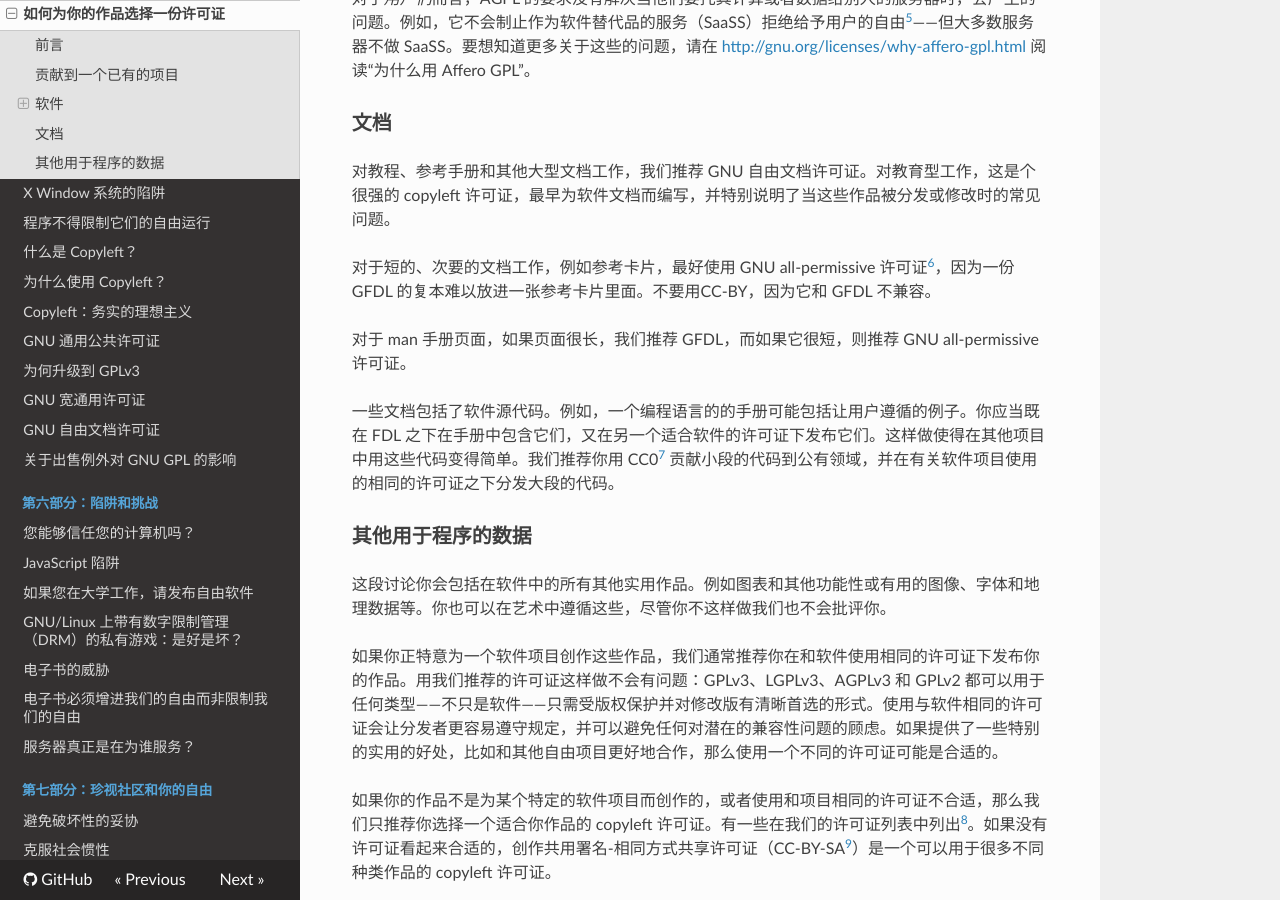
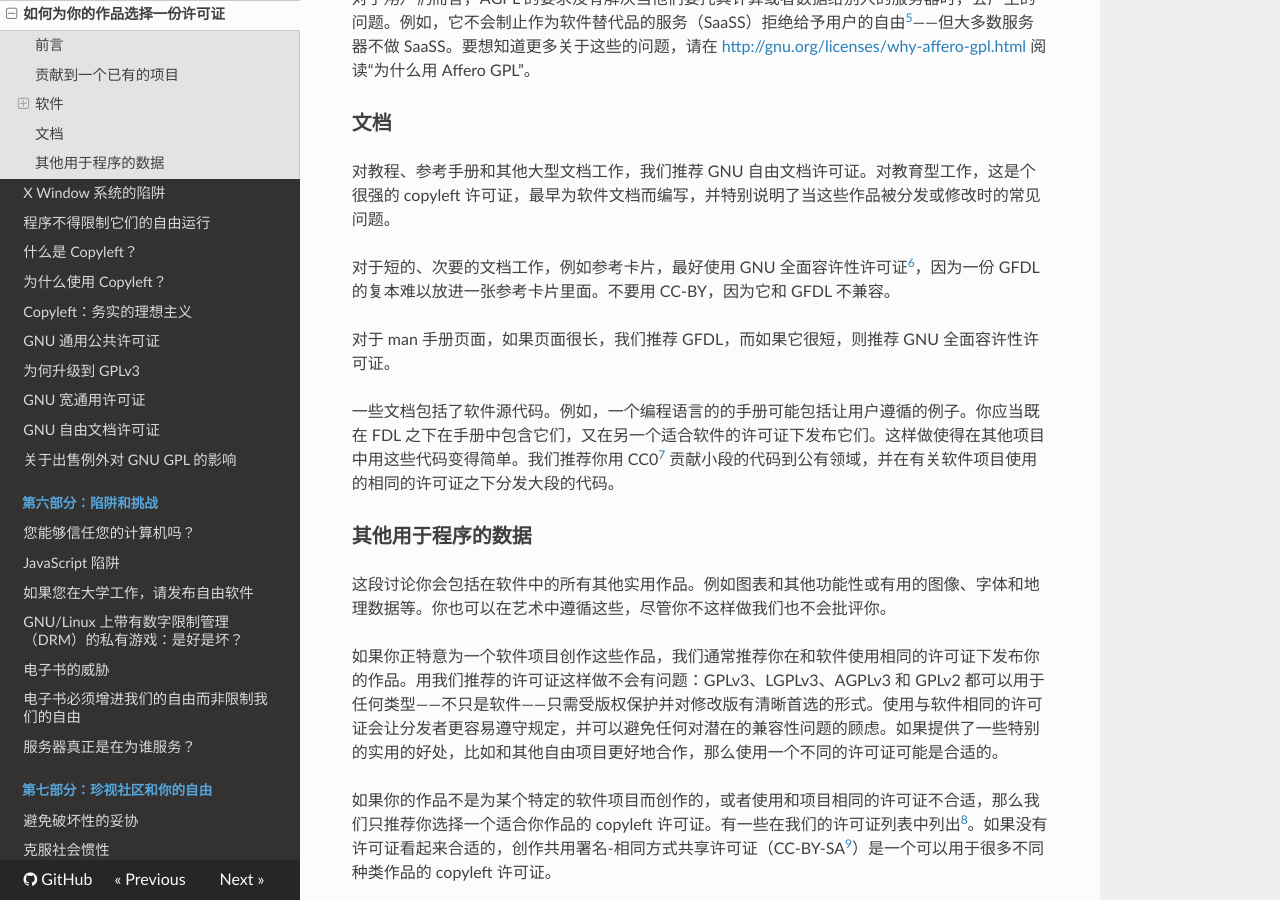
Before and after one commit to beijinglug/fsfs-zh, an MkDocs documentation site: the page built from docs/license-recommendations.md, in a window 1280 px wide and 900 px high, scrolled down 2261 px. Built offline with MkDocs 1.6.1, drawn with Linux system fonts in a browser that asks for light colours; nearby versions of some CDN libraries; old or Windows-style settings are respelled for this version of MkDocs.

Commit message:
“GNU all-permissive license”译为“GNU 全面容许性许可证”

```diff
--- a/docs/license-recommendations.md
+++ b/docs/license-recommendations.md
@@ -60,9 +60,9 @@
 
 对教程、参考手册和其他大型文档工作，我们推荐 GNU 自由文档许可证。对教育型工作，这是个很强的 copyleft 许可证，最早为软件文档而编写，并特别说明了当这些作品被分发或修改时的常见问题。
 
-对于短的、次要的文档工作，例如参考卡片，最好使用 GNU all-permissive 许可证[^recon-6]，因为一份 GFDL 的复本难以放进一张参考卡片里面。不要用CC-BY，因为它和 GFDL 不兼容。
+对于短的、次要的文档工作，例如参考卡片，最好使用 GNU 全面容许性许可证[^recon-6]，因为一份 GFDL 的复本难以放进一张参考卡片里面。不要用 CC-BY，因为它和 GFDL 不兼容。
 
-对于 man 手册页面，如果页面很长，我们推荐 GFDL，而如果它很短，则推荐 GNU all-permissive 许可证。
+对于 man 手册页面，如果页面很长，我们推荐 GFDL，而如果它很短，则推荐 GNU 全面容许性许可证。
 
 一些文档包括了软件源代码。例如，一个编程语言的的手册可能包括让用户遵循的例子。你应当既在 FDL 之下在手册中包含它们，又在另一个适合软件的许可证下发布它们。这样做使得在其他项目中用这些代码变得简单。我们推荐你用 CC0[^recon-7] 贡献小段的代码到公有领域，并在有关软件项目使用的相同的许可证之下分发大段的代码。
 
```
